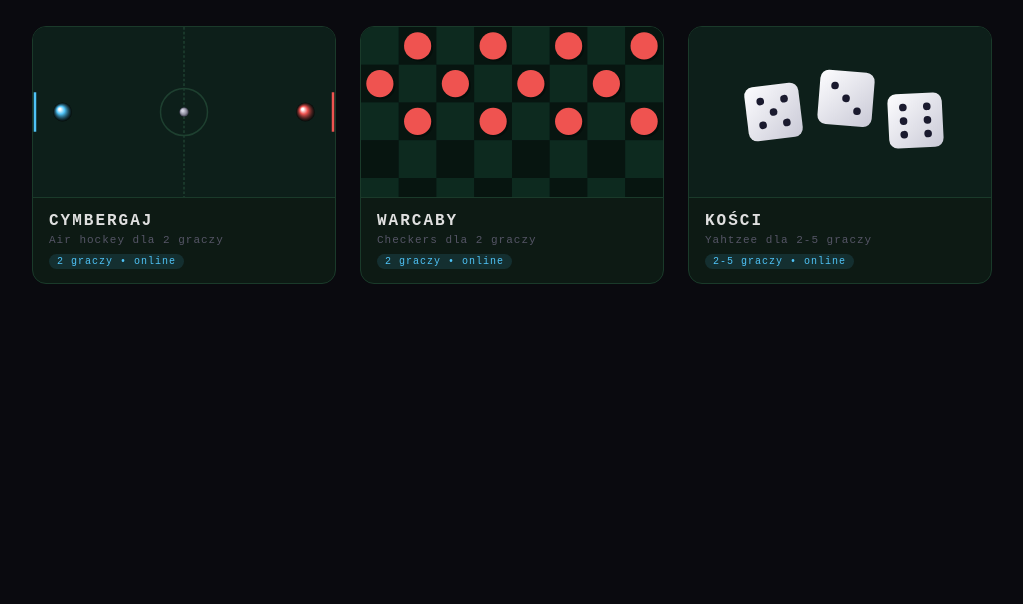
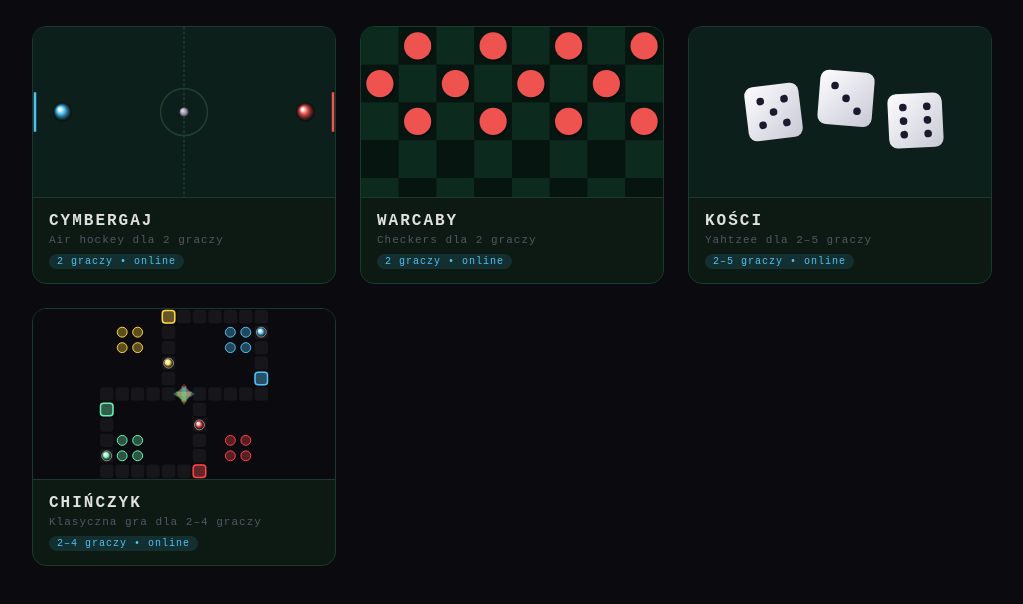
Before and after one commit to szwarcpiotr/games, a website: page public/index.html in a window 1280 px wide. Shown: the part 114-718 px from the top of the page, without its empty margins (128-1151 px from the left). Drawn offline with Linux system fonts and the light colour scheme.

Commit message:
chinczyk main page tile

```diff
--- a/public/index.html
+++ b/public/index.html
@@ -41,7 +41,6 @@
     transition: transform 0.18s, border-color 0.18s, box-shadow 0.18s;
     text-decoration: none;
     display: block;
-    /* tap feedback on mobile */
     -webkit-tap-highlight-color: transparent;
   }
   .card:hover {
@@ -99,7 +98,7 @@
     white-space: nowrap;
   }
 
-  /* Mobile: układ poziomy (podgląd + info obok siebie) dla oszczędności miejsca */
+  /* Mobile: układ poziomy */
   @media (max-width: 480px) {
     body { padding: 24px 12px; }
 
@@ -136,7 +135,7 @@
     }
   }
 
-  /* Desktop: 3 kolumny, oryginalne rozmiary */
+  /* Desktop: 3 kolumny */
   @media (min-width: 768px) {
     body { padding: 48px 32px; }
 
@@ -162,6 +161,7 @@
 <h1>🎮 Gry</h1>
 
 <div class="grid">
+
   <a class="card" href="/cymbergaj">
     <div class="card-inner">
       <canvas class="card-preview" id="preview-cymbergaj"></canvas>
@@ -194,12 +194,26 @@
       <div class="card-info">
         <div class="card-text">
           <div class="card-title">Kości</div>
-          <div class="card-desc">Yahtzee dla 2-5 graczy</div>
+          <div class="card-desc">Yahtzee dla 2–5 graczy</div>
         </div>
-        <span class="card-badge">2-5 graczy • online</span>
+        <span class="card-badge">2–5 graczy • online</span>
       </div>
     </div>
   </a>
+
+  <a class="card" href="/chinczyk">
+    <div class="card-inner">
+      <canvas class="card-preview" id="preview-chinczyk"></canvas>
+      <div class="card-info">
+        <div class="card-text">
+          <div class="card-title">Chińczyk</div>
+          <div class="card-desc">Klasyczna gra dla 2–4 graczy</div>
+        </div>
+        <span class="card-badge">2–4 graczy • online</span>
+      </div>
+    </div>
+  </a>
+
 </div>
 
 <script>
@@ -213,12 +227,11 @@ function setupPreviewCanvas(canvas, drawFn) {
     const w = canvas.clientWidth;
     const h = canvas.clientHeight;
     if (w === 0 || h === 0) return;
-    if (w === lastW && h === lastH) return; // unikaj zbędnych przerysowań
+    if (w === lastW && h === lastH) return;
     lastW = w; lastH = h;
-
     canvas.width  = w * dpr;
     canvas.height = h * dpr;
-    ctx.setTransform(1, 0, 0, 1, 0, 0); // reset transformacji przed ponownym scale
+    ctx.setTransform(1, 0, 0, 1, 0, 0);
     ctx.scale(dpr, dpr);
     ctx.clearRect(0, 0, w, h);
     drawFn(ctx, w, h);
@@ -229,7 +242,7 @@ function setupPreviewCanvas(canvas, drawFn) {
   draw();
 }
 
-// ── Miniaturka cymbergaja ──────────────────────────────────────────────────────
+// ── Miniaturka cymbergaja ─────────────────────────────────────────────────────
 setupPreviewCanvas(document.getElementById('preview-cymbergaj'), (ctx, W, H) => {
   const sx = W / 900, sy = H / 560;
   const PUCK_R = 14*sx, MALLET_R = 28*sx;
@@ -260,7 +273,7 @@ setupPreviewCanvas(document.getElementById('preview-cymbergaj'), (ctx, W, H) =>
   drawPuck(W/2,H/2);
 });
 
-// ── Miniaturka warcabów ────────────────────────────────────────────────────────
+// ── Miniaturka warcabów ───────────────────────────────────────────────────────
 setupPreviewCanvas(document.getElementById('preview-warcaby'), (ctx, W, H) => {
   const CELL = W / 8;
   for (let r=0;r<8;r++) for (let c=0;c<8;c++) {
@@ -278,7 +291,7 @@ setupPreviewCanvas(document.getElementById('preview-warcaby'), (ctx, W, H) => {
   }
 });
 
-// ── Miniaturka kości ───────────────────────────────────────────────────────────
+// ── Miniaturka kości ──────────────────────────────────────────────────────────
 setupPreviewCanvas(document.getElementById('preview-kosci'), (ctx, W, H) => {
   ctx.fillStyle = '#0d1f1a'; ctx.fillRect(0,0,W,H);
 
@@ -303,7 +316,107 @@ setupPreviewCanvas(document.getElementById('preview-kosci'), (ctx, W, H) => {
   drawDie(W*.28,H*.5,size,5,-0.12);
   drawDie(W*.52,H*.42,size,3,0.08);
   drawDie(W*.75,H*.55,size,6,-0.05);
-})();
+});
+
+// ── Miniaturka chińczyka ──────────────────────────────────────────────────────
+setupPreviewCanvas(document.getElementById('preview-chinczyk'), (ctx, W, H) => {
+  ctx.fillStyle = '#0a0a0f';
+  ctx.fillRect(0, 0, W, H);
+
+  const S    = Math.min(W, H);
+  const offX = (W - S) / 2;
+  const offY = (H - S) / 2;
+  const C    = S / 11;
+  const R    = C * 0.32;
+
+  ctx.save();
+  ctx.translate(offX, offY);
+
+  // Trasa — uproszczona, tylko ramka krzyża
+  const path = [
+    [6,10],[6,9],[6,8],[6,7],[6,6],
+    [6,5],[7,5],[8,5],[9,5],[10,5],
+    [10,4],[10,3],[10,2],[10,1],[10,0],
+    [9,0],[8,0],[7,0],[6,0],[5,0],
+    [4,0],[4,1],[4,2],[4,3],[4,4],
+    [4,5],[3,5],[2,5],[1,5],[0,5],
+    [0,6],[0,7],[0,8],[0,9],[0,10],
+    [1,10],[2,10],[3,10],[4,10],[5,10],
+  ];
+
+  // Tło pól
+  path.forEach(([col,row]) => {
+    ctx.fillStyle = 'rgba(255,255,255,0.05)';
+    ctx.beginPath();
+    ctx.roundRect(col*C+1, row*C+1, C-2, C-2, 3);
+    ctx.fill();
+  });
+
+  // Kolorowe pola startowe
+  const starts = [[0,'#ff4444'],[10,'#4fc3f7'],[20,'#ffd740'],[30,'#69f0ae']];
+  starts.forEach(([idx, clr]) => {
+    const [col,row] = path[idx];
+    ctx.fillStyle = clr + '55';
+    ctx.strokeStyle = clr;
+    ctx.lineWidth = 1.5;
+    ctx.beginPath(); ctx.roundRect(col*C+1,row*C+1,C-2,C-2,3); ctx.fill();
+    ctx.beginPath(); ctx.roundRect(col*C+1.5,row*C+1.5,C-3,C-3,3); ctx.stroke();
+  });
+
+  // Bazy (rogi)
+  const bases = [
+    { color:'#ff4444', cols:[8,9], rows:[8,9] },
+    { color:'#4fc3f7', cols:[8,9], rows:[1,2] },
+    { color:'#ffd740', cols:[1,2], rows:[1,2] },
+    { color:'#69f0ae', cols:[1,2], rows:[8,9] },
+  ];
+  bases.forEach(({ color, cols, rows }) => {
+    for (const col of cols) for (const row of rows) {
+      ctx.beginPath();
+      ctx.arc(col*C+C/2, row*C+C/2, R, 0, Math.PI*2);
+      ctx.fillStyle = color + '55';
+      ctx.fill();
+      ctx.strokeStyle = color;
+      ctx.lineWidth = 1;
+      ctx.stroke();
+    }
+  });
+
+  // Centrum — 4 trójkąty
+  const cx = S/2, cy = S/2;
+  const colors4 = ['#ff4444','#4fc3f7','#ffd740','#69f0ae'];
+  colors4.forEach((clr, i) => {
+    ctx.save();
+    ctx.translate(cx, cy);
+    ctx.rotate(i * Math.PI / 2);
+    ctx.beginPath();
+    ctx.moveTo(0, -C*0.7);
+    ctx.lineTo(-C*0.55, C*0.15);
+    ctx.lineTo(C*0.55, C*0.15);
+    ctx.closePath();
+    ctx.fillStyle = clr + '66';
+    ctx.fill();
+    ctx.restore();
+  });
+
+  // Kilka pionków dla klimatu
+  const demopieces = [
+    { x: path[3][0], y: path[3][1], c: '#ff4444' },
+    { x: path[13][0],y: path[13][1],c: '#4fc3f7' },
+    { x: path[23][0],y: path[23][1],c: '#ffd740' },
+    { x: path[33][0],y: path[33][1],c: '#69f0ae' },
+  ];
+  demopieces.forEach(({ x, y, c }) => {
+    const px = x*C+C/2, py = y*C+C/2;
+    const g = ctx.createRadialGradient(px-R*.3,py-R*.3,1,px,py,R);
+    g.addColorStop(0,'#fff'); g.addColorStop(.4,c); g.addColorStop(1,'rgba(0,0,0,0.5)');
+    ctx.beginPath(); ctx.arc(px,py,R,0,Math.PI*2);
+    ctx.fillStyle = g; ctx.fill();
+    ctx.strokeStyle = 'rgba(255,255,255,0.5)'; ctx.lineWidth=1; ctx.stroke();
+  });
+
+  ctx.restore();
+});
 </script>
 </body>
 </html>
```
